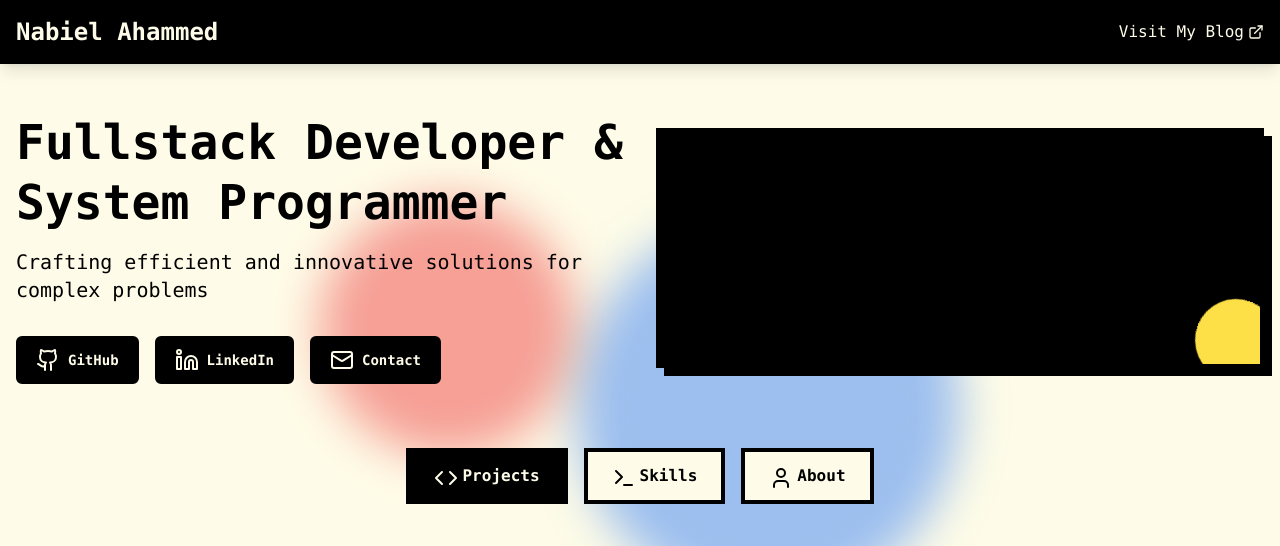
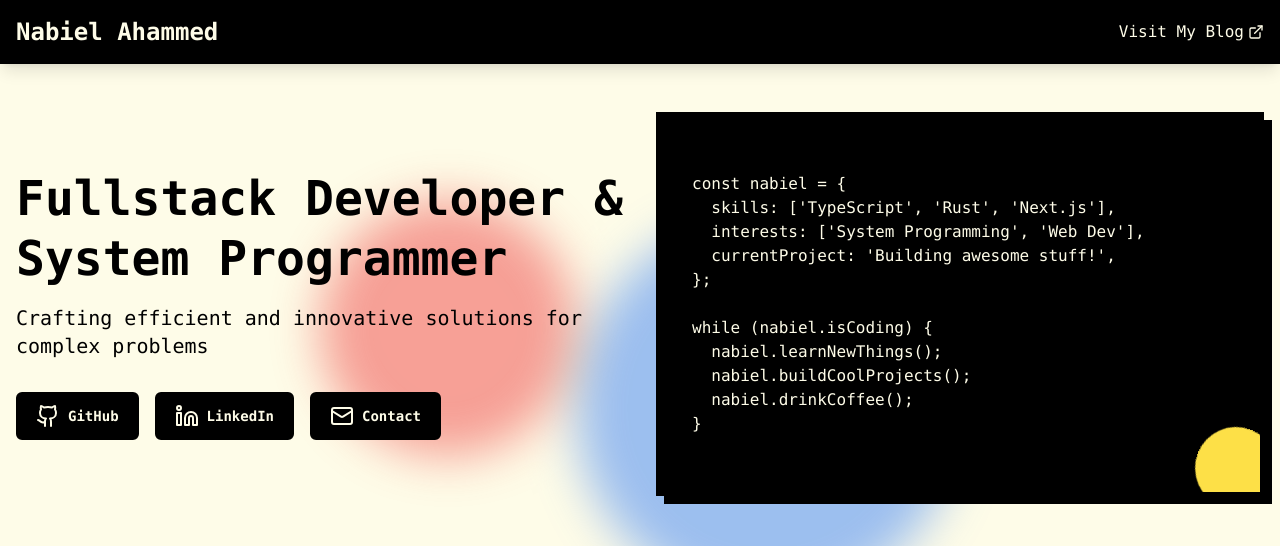
Before and after one commit to naybyal/naybyal.github.io, a Next.js app: page / in a window 1280 px wide. Shown: the top 546 px of the page. Built offline with nearby package versions, Linux system fonts and the light colour scheme; no server answers; what tailwindcss-debug-screens would draw is missing.

Commit message:
update: november 2024

```diff
--- a/app/page.tsx
+++ b/app/page.tsx
@@ -5,7 +5,6 @@ import { motion, AnimatePresence } from 'framer-motion'
 import { Github, Linkedin, Mail, ExternalLink, Code, Terminal, User, ChevronRight } from 'lucide-react'
 import { Button } from "@/components/ui/button"
 import { Card, CardContent, CardDescription, CardHeader, CardTitle } from "@/components/ui/card"
-
 
 const projects = [
   {
@@ -137,22 +136,21 @@ export default function Portfolio() {
               animate={{ opacity: 1, scale: 1 }}
               transition={{ duration: 0.5 }}
             >
-
-              {`const nabiel = {
-  skills: ['TypeScript', 'Rust', 'C', 'Java'],
-  interests: [
-    'Building Enterprise-grade Applications',
-    'Music Composition and Performance',
-    'Voracious reading across diverse genres'
-  ],
-  isProgramming: true,
+              <pre className="text-yellow-50 overflow-x-auto">
+                <code>{`
+const nabiel = {
+  skills: ['TypeScript', 'Rust', 'Next.js'],
+  interests: ['System Programming', 'Web Dev'],
+  currentProject: 'Building awesome stuff!',
 };
 
-while (nabiel.isProgramming) {
+while (nabiel.isCoding) {
   nabiel.learnNewThings();
   nabiel.buildCoolProjects();
   nabiel.drinkCoffee();
-}`}
+}
+                `}</code>
+              </pre>
               <motion.div
                 className="absolute -bottom-4 -right-4 w-20 h-20 bg-yellow-300 rounded-full"
                 animate={{
```
